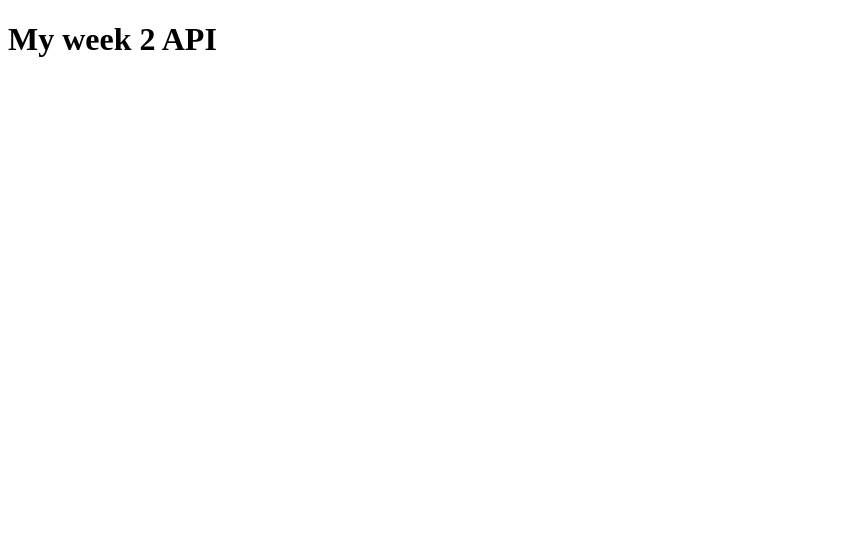
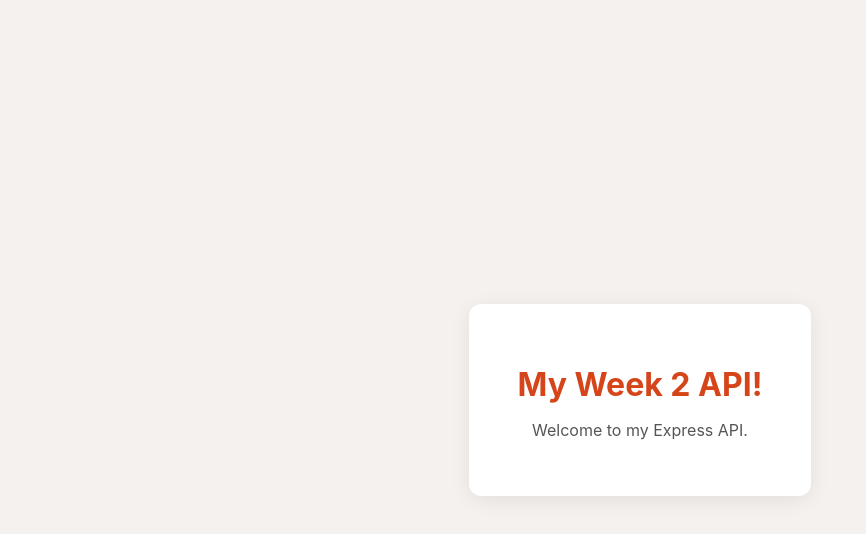
Before and after one commit to Enaibs99/be-techified, a website: page week2-node-express/public/index.html in a window 1280 px wide. Shown: the whole page, without its empty margins (0-866 px from the left). Drawn offline with Linux system fonts and the light colour scheme.

Commit message:
updated static HTML file

```diff
--- a/week2-node-express/public/index.html
+++ b/week2-node-express/public/index.html
@@ -1,12 +1,40 @@
 <!DOCTYPE html>
-<html>
-
+<html lang="en">
 <head>
-    <title>Week 2 API</title>
+  <meta charset="UTF-8" />
+  <meta name="viewport" content="width=device-width, initial-scale=1.0" />
+  <title>My Week 2 API</title>
+  <style>
+    body {
+      font-family: -apple-system, BlinkMacSystemFont, "Segoe UI", sans-serif;
+      background: #f4f1ee;
+      color: #1a1a1a;
+      display: flex;
+      align-items: center;
+      justify-content: center;
+      height: 100vh;
+      margin: 0;
+    }
+    main {
+      text-align: center;
+      background: #fff;
+      padding: 2.5rem 3rem;
+      border-radius: 12px;
+      box-shadow: 0 4px 20px rgba(0,0,0,0.08);
+    }
+    h1 { color: #d6451a; margin-bottom: 0.25rem; }
+    p { color: #555; }
+    code {
+      background: #f4f1ee;
+      padding: 2px 6px;
+      border-radius: 4px;
+    }
+  </style>
 </head>
-
 <body>
-    <h1>My week 2 API</h1>
+  <main>
+    <h1>My Week 2 API!</h1>
+    <p>Welcome to my Express API.</p>
+  </main>
 </body>
-
 </html>
```
